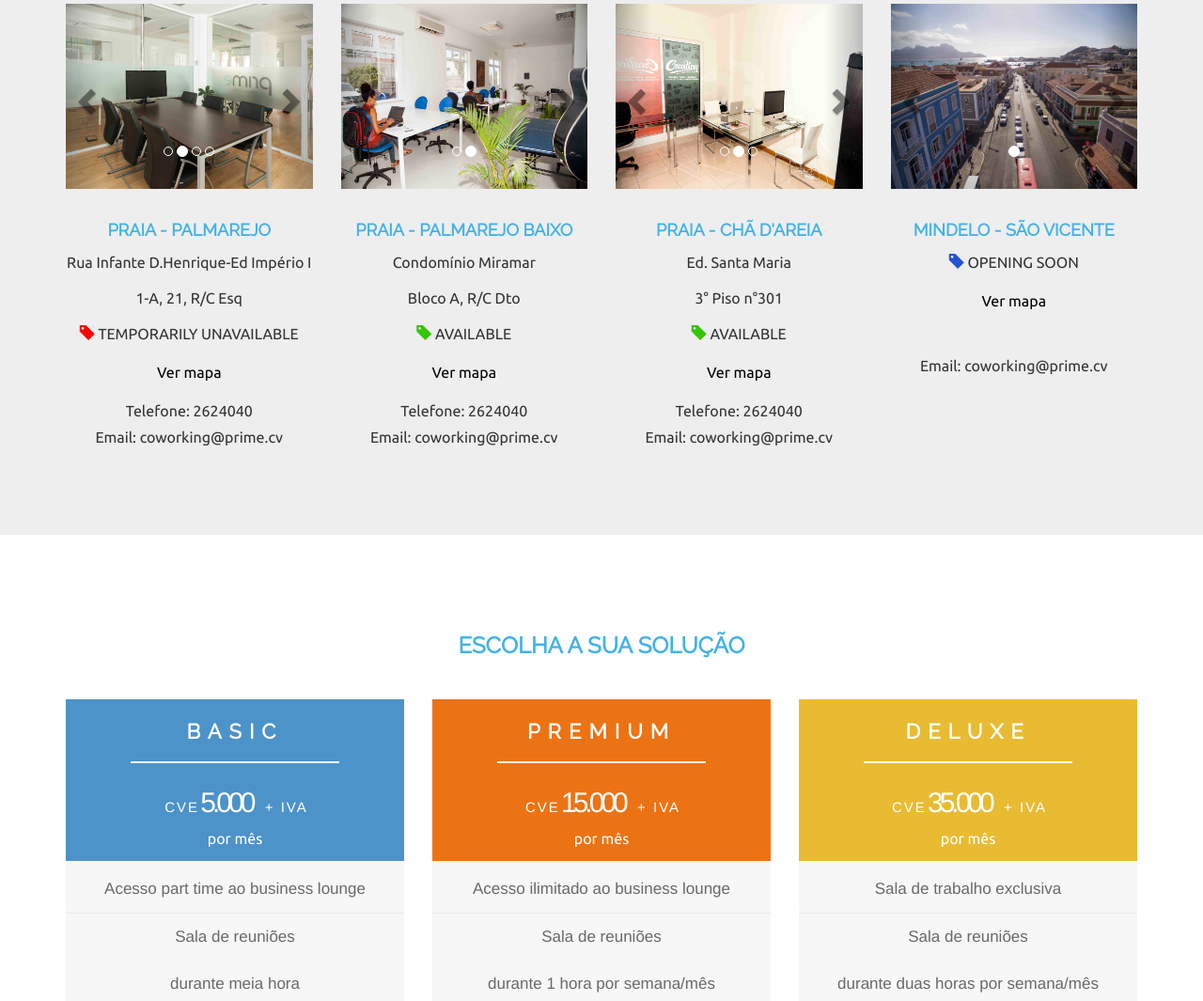
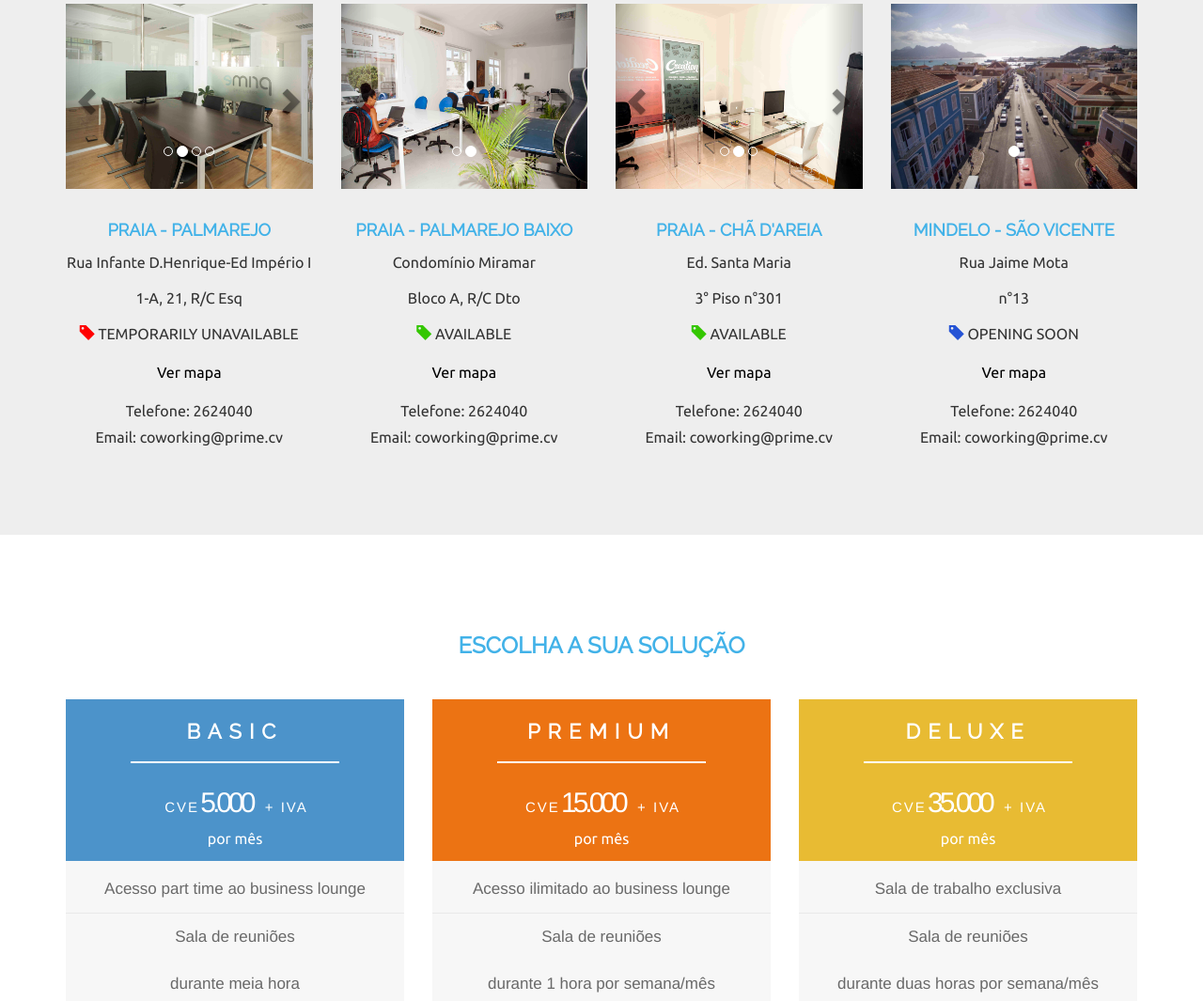
Before and after one commit to rubemlb/coworking, a plain HTML site: page index.html in a window 1280 px wide. Shown: the part 2061-3126 px from the top of the page at 94% size. Drawn offline with nearby package versions, Linux system fonts and the light colour scheme; a script that the page names is missing.

Commit message:
geral
mapa

```diff
--- a/index.html
+++ b/index.html
@@ -450,17 +450,21 @@
                             <span class="sr-only">Next</span>
                         </a>
                     </div>
+
                     <div class="portfolio-caption">
                         <br>
                         <a data-toggle="modal" data-target="#" style="cursor:pointer"><h3 class="section-heading" style="color:#42b2e8;">Mindelo - São Vicente</h3></a>
-                        <p> </p>
-                        <p> </p>
+                        <p>Rua Jaime Mota</p>
+                        <p>n°13</p>
                         <p><span class="glyphicon glyphicon-tag" style="color: #2553D5"></span> OPENING SOON</p>
-                        <p><a class="button-custom-white" href="https://www.google.cv/maps/@16.8843475,-24.9794837,14.25z?hl=en" target="_blank" style="">Ver mapa</a>
+                        <p><a class="button-custom-white" href="https://www.google.com/maps/place/16%C2%B053'09.5%22N+24%C2%B059'15.0%22W/@16.885976,-24.9880482,19z/data=!3m1!4b1!4m5!3m4!1s0x0:0x0!8m2!3d16.885976!4d-24.987501" target="_blank" style="">Ver mapa</a>
                         </p>
-                        <p>
+                        <p> Telefone: 2624040
                             <br> Email: coworking@prime.cv</p>
                     </div>
+
+
+
                 </div>
 
             </div>
```
